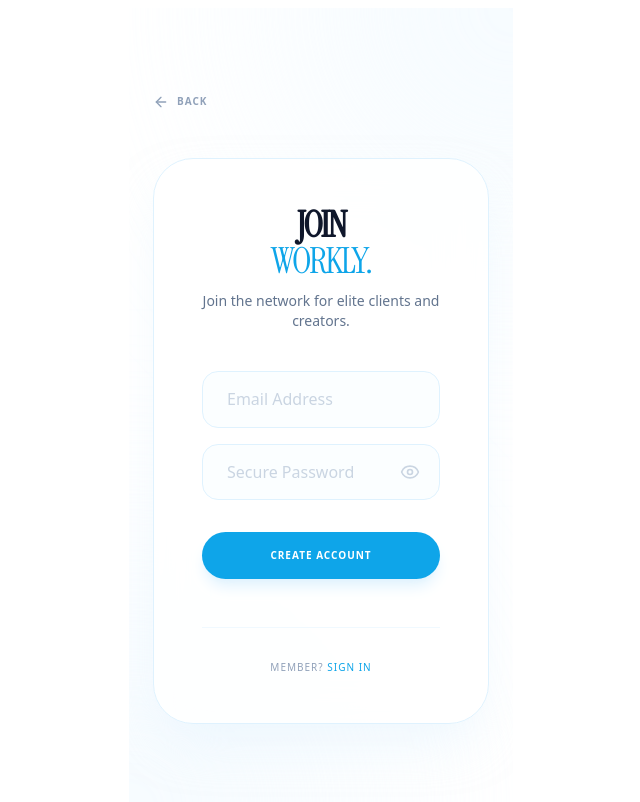
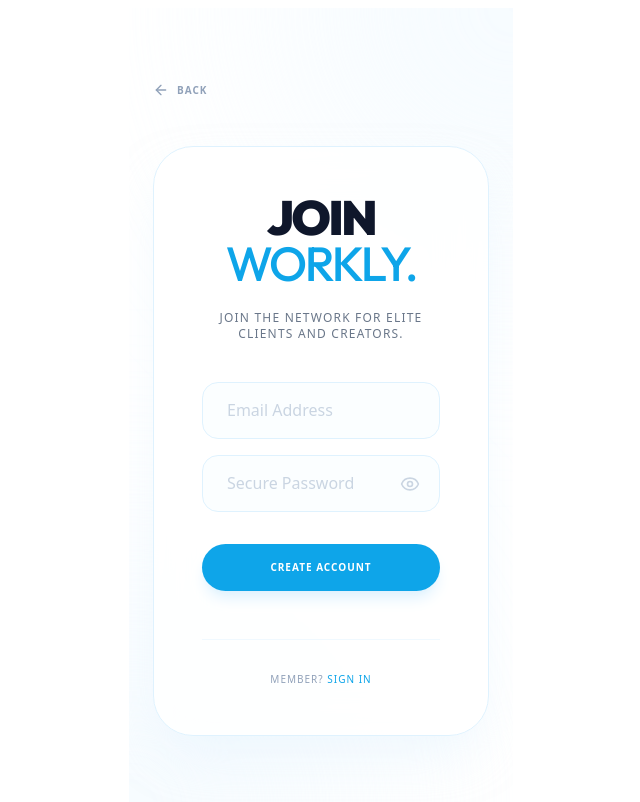
Before and after one commit to SEBRAHEIM/workly2, a Next.js app: page /signup in a window 1280 px wide. Shown: the top 802 px of the page, without its empty margins (319-959 px from the left). Built offline with nearby package versions, Linux system fonts and the light colour scheme.

Commit message:
fix: eliminate thin text across all auth and verify pages

```diff
--- a/app/(auth)/signup/page.tsx
+++ b/app/(auth)/signup/page.tsx
@@ -31,10 +31,10 @@
 
                 <div className="bg-white/80 backdrop-blur-xl rounded-[2.5rem] p-8 md:p-12 shadow-2xl shadow-sky-100/50 border border-sky-100">
                     <div className="text-center mb-10">
-                        <h1 className="font-serif font-black text-4xl text-slate-900 mb-3 tracking-tighter uppercase leading-none">
+                        <h1 className="font-sans font-black text-4xl md:text-5xl text-slate-900 mb-3 tracking-tighter uppercase leading-[0.95]">
                             Join <br /> <span className="text-[#0EA5E9]">Workly.</span>
                         </h1>
-                        <p className="text-slate-500 font-medium text-sm">
+                        <p className="text-slate-600 font-black text-[11px] md:text-xs uppercase tracking-widest px-4 md:px-0 mt-6 opacity-80">
                             Join the network for elite clients and creators.
                         </p>
                     </div>
--- a/app/(auth)/verify/page.tsx
+++ b/app/(auth)/verify/page.tsx
@@ -53,7 +53,7 @@
                         <div className="w-16 h-16 bg-[#0EA5E9] flex items-center justify-center mx-auto mb-8 shadow-xl shadow-sky-200">
                             <span className="text-white font-serif font-black text-3xl">W</span>
                         </div>
-                        <h1 className="font-serif font-black text-4xl text-slate-900 mb-3 tracking-tighter uppercase leading-none">
+                        <h1 className="font-sans font-black text-4xl text-slate-900 mb-3 tracking-tighter uppercase leading-[0.95]">
                             Identity <br /> <span className="text-[#0EA5E9]">Verify.</span>
                         </h1>
                         <p className="text-slate-500 font-medium text-sm">
--- a/app/(dashboard)/hq/login/page.tsx
+++ b/app/(dashboard)/hq/login/page.tsx
@@ -36,7 +36,7 @@
                     </div>
 
                     <div className="text-center mb-10">
-                        <h1 className="font-serif font-black text-3xl md:text-4xl text-white mb-3 italic tracking-tighter uppercase">
+                        <h1 className="font-sans font-black text-3xl md:text-4xl text-white mb-3 tracking-tighter uppercase leading-[0.95]">
                             Workly HQ
                         </h1>
                         <p className="text-gray-500 font-bold text-[10px] uppercase tracking-[0.3em]">
```
